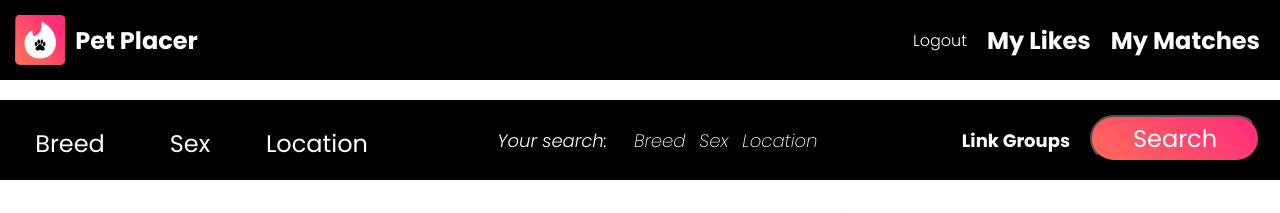
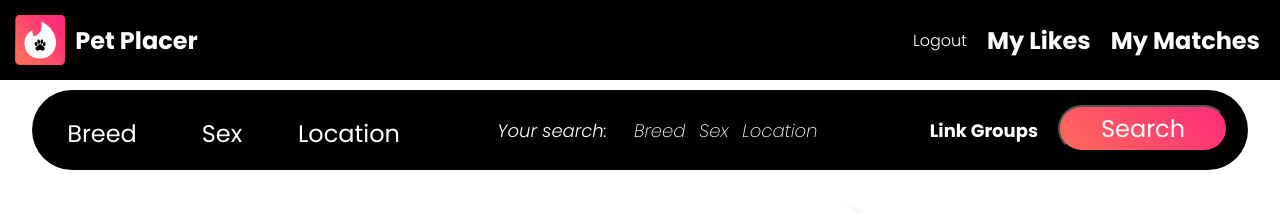
Before and after one commit to michaelzadra27/petplacer2.0, a React (Create React App) app in the folder client/: page /navbar2 in a window 1280 px wide. Shown: the top 213 px of the page. Built offline with nearby package versions, Linux system fonts and the light colour scheme.

Commit message:
CSS changes to Navbar2, yes/no buttons

```diff
--- a/client/src/App.js
+++ b/client/src/App.js
@@ -67,7 +67,7 @@ function App() {
 
   <Switch>
     <Route exact path="/">
-    <LinkAccts />
+    <Navbar2 />
     </Route>
     <Route exact path="/navbar2">
       <Navbar2 />
--- a/client/src/components/main/navbar2.css
+++ b/client/src/components/main/navbar2.css
@@ -4,13 +4,14 @@
   flex-direction: row;
   font-size: large;
   height: 50px;
-  width: 100%;
-  background-color: rgb(0, 0, 0);
+  width: 95%;
+  background-color: #000;
   padding-top: 15px;
   padding-bottom: 15px;
-  margin-top: 20px;
-  margin-right: 15px;
-  color: white;
+  margin: 0 auto;
+  margin-top: 10px;
+  color: #fff;
+  border-radius: 45px;
 }
 h3{
   display: flex;
@@ -181,6 +182,9 @@ border-radius: 45px;
 background: linear-gradient(45deg, #FF6A5B, #FD2B7A);
 box-shadow: 5px 10px 10px grey;
 }
+.no-button:hover{
+  cursor: pointer;
+  }
 .yes-button {
 display: flex;
 justify-content: center;
@@ -194,3 +198,6 @@ border-radius: 45px;
 background: linear-gradient(45deg, #FF6A5B, #FD2B7A);
 box-shadow: 5px 10px 10px grey;
 }
+.yes-button:hover{
+  cursor: pointer;
+  }
```
